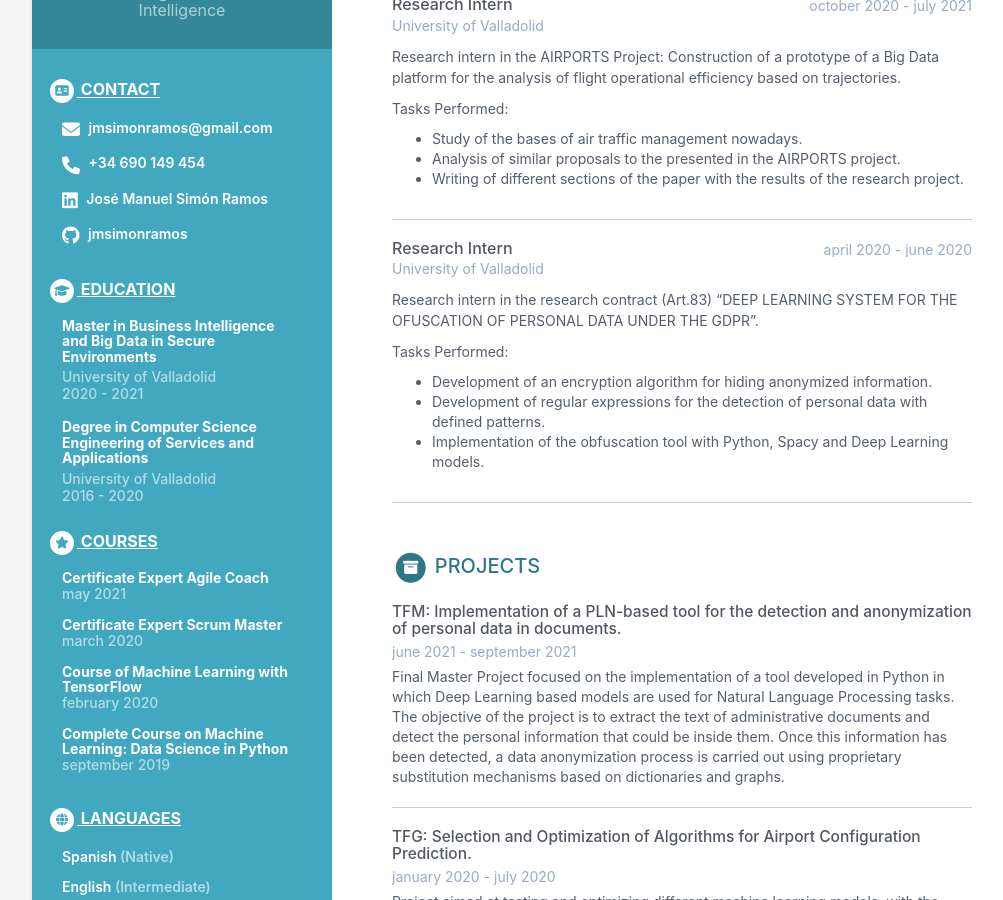
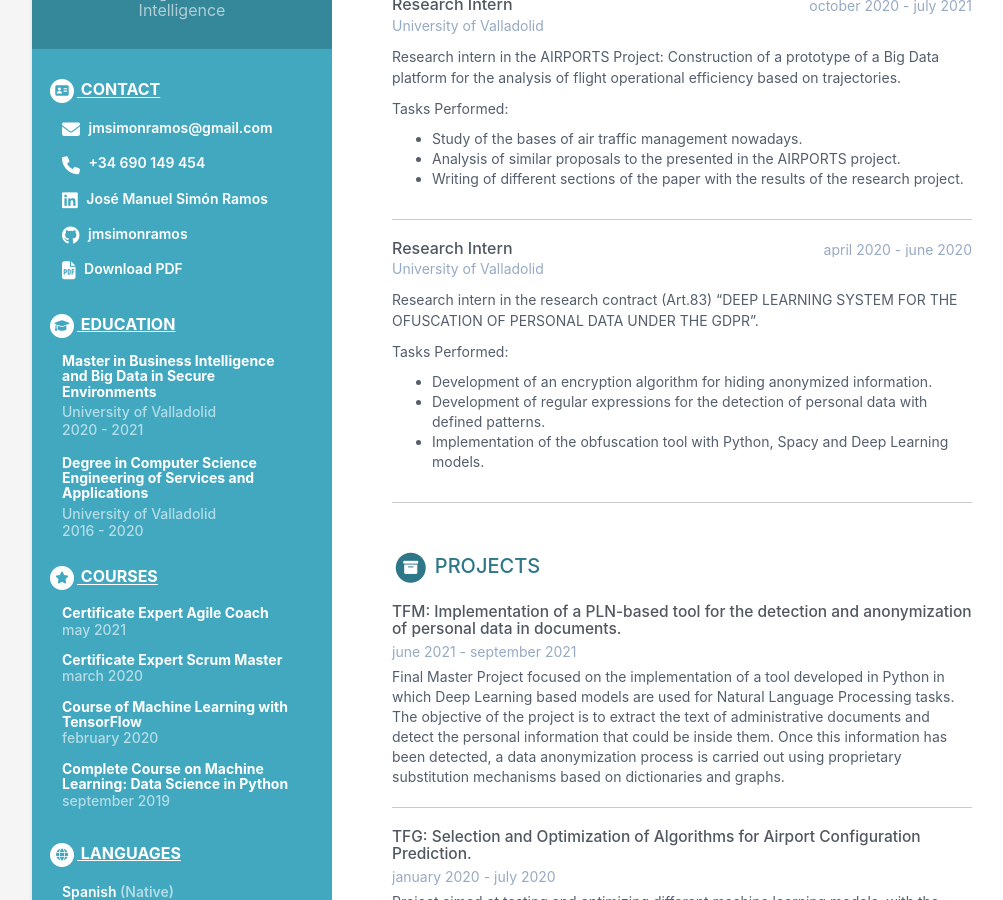
Before and after one commit to jmsimonramos/cv, a Jekyll site: the page built from index.html, in a window 1280 px wide and 900 px high, scrolled down 329 px. Shown: the whole window, without its empty margins (108-1111 px from the left). Built offline with Jekyll 4.4.1, drawn with Linux system fonts in a browser that asks for light colours.

Commit message:
Añadido CV Ingles PDF

```diff
--- a/_data/dataESP.yml
+++ b/_data/dataESP.yml
@@ -17,7 +17,9 @@
     stack-overflow: # Number/Username, e.g. 123456/alandoe
     codewars:
     goodreads: # Number-Username, e.g. 123456-alandoe
-    pdf: https://drive.google.com/file/d/1I2pyoUC9p9Oq9an8slwoyW2Wrwrdlnzc/view?usp=sharing
+    pdf:
+      titulo: Descargar PDF
+      enlace: https://drive.google.com/file/d/1I2pyoUC9p9Oq9an8slwoyW2Wrwrdlnzc/view?usp=sharing
 
 idiomas:
   titulo-seccion: Idiomas
--- a/_data/dataING.yml
+++ b/_data/dataING.yml
@@ -18,6 +18,8 @@
     codewars:
     goodreads: # Number-Username, e.g. 123456-alandoe
     pdf:
+      titulo: Download PDF
+      enlace: https://drive.google.com/file/d/1eW0WN7dmSxyyDGxDJKdSdNBkEO_dNa6p/view?usp=sharing
 
 idiomas:
   titulo-seccion: Languages
--- a/_includes/contacto.html
+++ b/_includes/contacto.html
@@ -102,7 +102,7 @@
 
     {% if contacto.elementos.pdf %}
       <li class="pdf"><i class="fas fa-file-pdf"></i>
-        <a href="{{ contacto.elementos.pdf }}" target="_blank"> Descargar CV</a>
+        <a href="{{ contacto.elementos.pdf.enlace }}" target="_blank">{{ contacto.elementos.pdf.titulo }}</a>
       </li>
     {% endif %}
 
```
